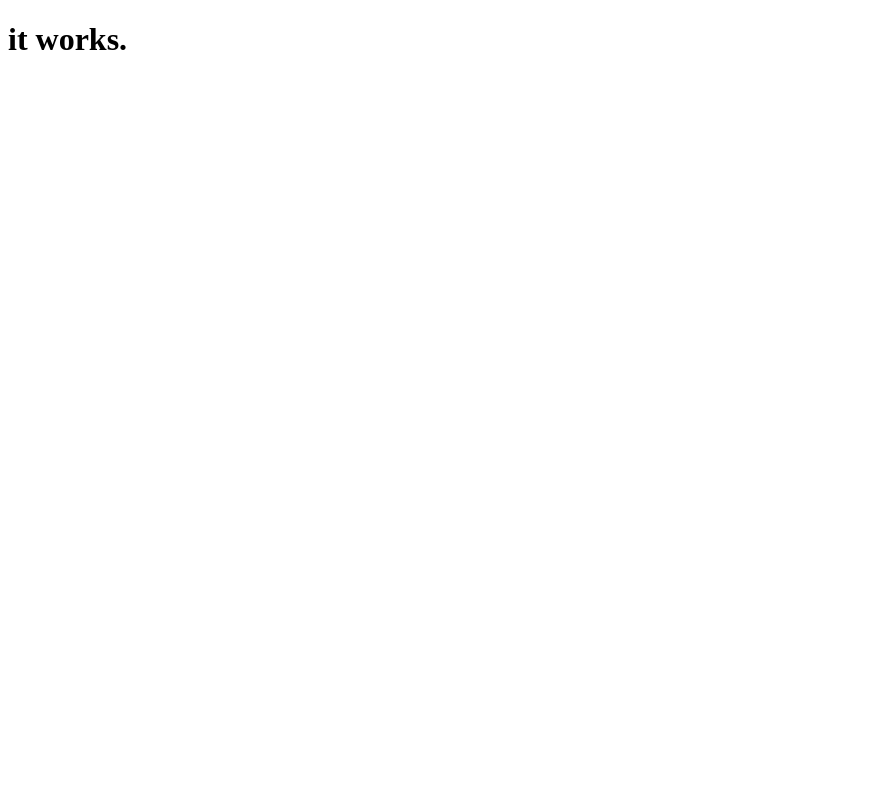
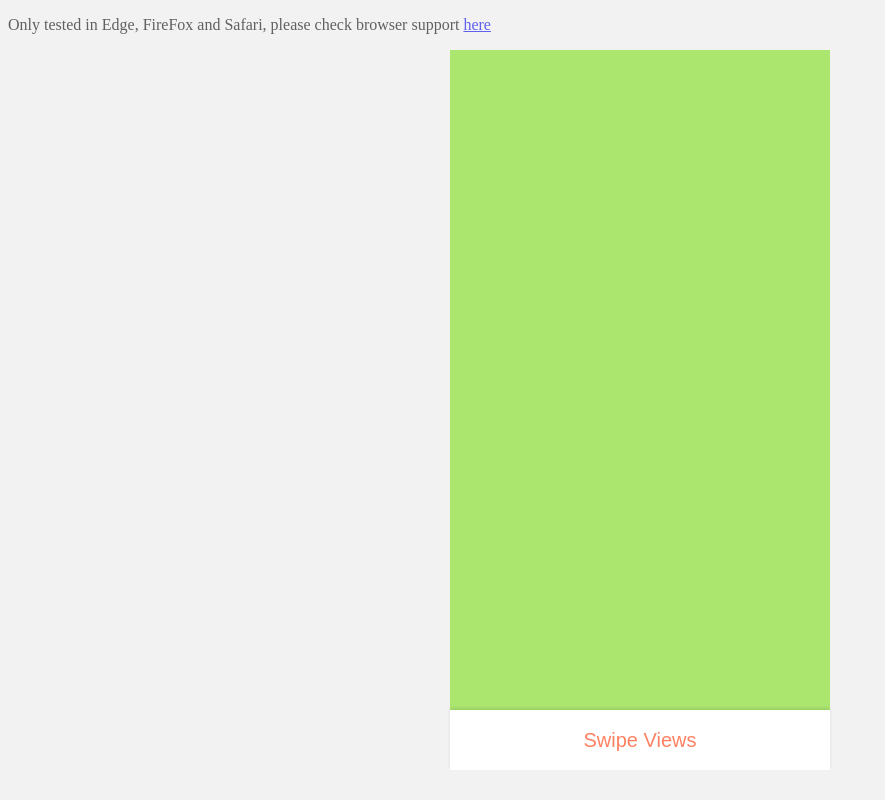
Before and after one commit to michaelycus/pwa-example, a plain HTML site: page index.html in a window 1280 px wide. Shown: the whole page, without its empty margins (0-885 px from the left). Drawn offline with Linux system fonts and the light colour scheme.

Commit message:
Add swipe view

```diff
--- a/index.html
+++ b/index.html
@@ -1,23 +1,50 @@
 <!DOCTYPE html>
 <html lang="en">
+
 <head>
     <meta charset="UTF-8">
     <meta http-equiv="X-UA-Compatible" content="IE=edge">
     <meta name="viewport" content="width=device-width, initial-scale=1.0">
     <link rel="shortcut icon" href="icon.png" type="image/x-icon">
+    <link rel="stylesheet" href="style.css" />
 
     <!-- modify -->
     <title>Title</title>
     <link rel="manifest" href="manifest.json">
-    <meta name="theme-color" content="#33ffcc"/>
+    <meta name="theme-color" content="#33ffcc" />
     <!-- /manifest -->
 </head>
+
 <body>
 
-    <h1>it works.</h1>
+    <p class="small">
+        Only tested in Edge, FireFox and Safari, please check browser support <a
+            href="https://caniuse.com/#feat=css-snappoints" target="_blank">here</a>
+    </p>
+
+    <div class="mobile">
+
+        <main class="swipe-view">
+            <section class="green">
+            </section>
+            <section class="purple">
+            </section>
+            <section class="orange">
+            </section>
+
+        </main>
+
+
+        <nav>
+            Swipe Views
+        </nav>
+    </div>
+
+
 
     <!-- load service worker -->
     <script src="app.js"></script>
     <!-- /load service worker -->
 </body>
+
 </html>
--- /dev/null
+++ b/style.css
@@ -0,0 +1,76 @@
+.swipe-view {
+    overflow-x: auto;
+    overflow-y: hidden;
+    scroll-snap-coordinate: 0 0;
+    scroll-snap-points-x: repeat(100%);
+    scroll-snap-type: x mandatory;
+    flex: 1;
+    display:flex;
+    -webkit-overflow-scrolling: touch;
+    section {
+      width: 380px;
+      height: 100%;
+      flex:0 0 380px;
+      scroll-snap-align: start;
+    }
+  }
+
+
+  /******
+  *** DEMO STUFF, Ignore...
+  ****/
+
+
+  nav {
+    background: #FFFFFF;
+    box-shadow: 0 -2px 3px 0 rgba(0,0,0,0.10);
+    bottom: 0;
+    height: 60px;
+    width: 100%;
+    align-items: center;
+    justify-content: center;
+    display:flex;
+    color: #FF8162;
+    font-size: 20px;
+    font-family: 'Montserrat', sans-serif;
+    font-weight: 200;
+  }
+
+  p.small {
+      opacity: 0.6;
+  }
+
+  body {
+    background: #F2f2f2;
+    font-family: 'Maven Pro';
+    -webkit-font-smoothing: antialiased;
+      -moz-osx-font-smoothing: grayscale;
+    h1 {
+      width: 100%;
+      text-align: center;
+      margin: 40px 0px;
+    }
+  }
+
+  .mobile {
+    width: 100%;
+    height: 90vh;
+    max-width: 380px;
+    margin: 0 auto;
+    background: #f9fbfc;
+    position: relative;
+    display: flex;
+    flex-direction: column;
+  }
+
+  .green {
+    background: #ABE66F;
+  }
+
+  .purple {
+    background: #4E4E94;
+  }
+
+  .orange {
+    background: #FD8F58;
+  }
```
